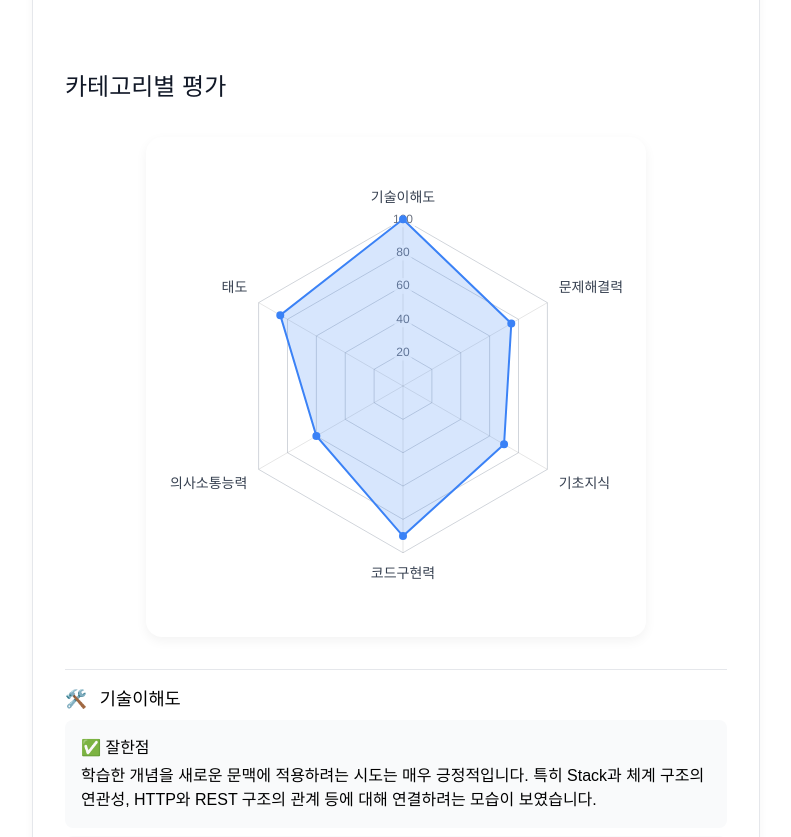
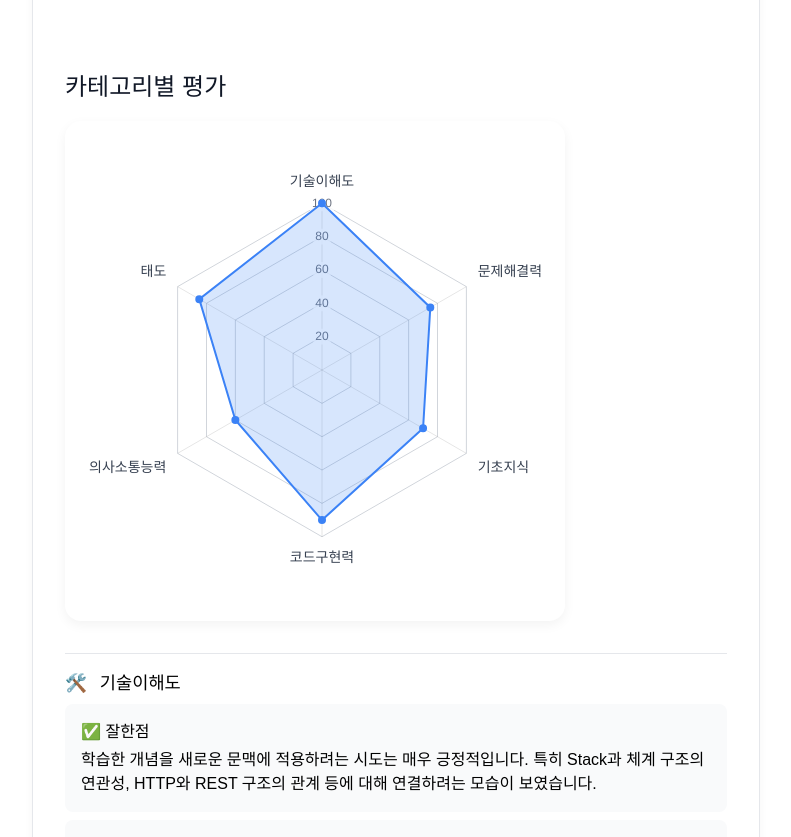
Before and after one commit to knupp7/react-ai-interview, a React (Vite) app in the folder vite-project/: page /interview/result in a window 1280 px wide. Shown: the part 420-1257 px from the top of the page, without its empty margins (244-1035 px from the left). Built offline with nearby package versions, Linux system fonts and the light colour scheme.

Commit message:
[style] RadarChart 컴포넌트 margin 값 수정

```diff
--- a/vite-project/src/styles/RadarChart.module.css
+++ b/vite-project/src/styles/RadarChart.module.css
@@ -1,7 +1,7 @@
 .chartContainer {
     width: 100%;
     max-width: 500px;
-    margin: 2rem auto;
+    margin: 0;
     padding: 1rem;
     background-color: #ffffff;
     border-radius: 1rem;
```
